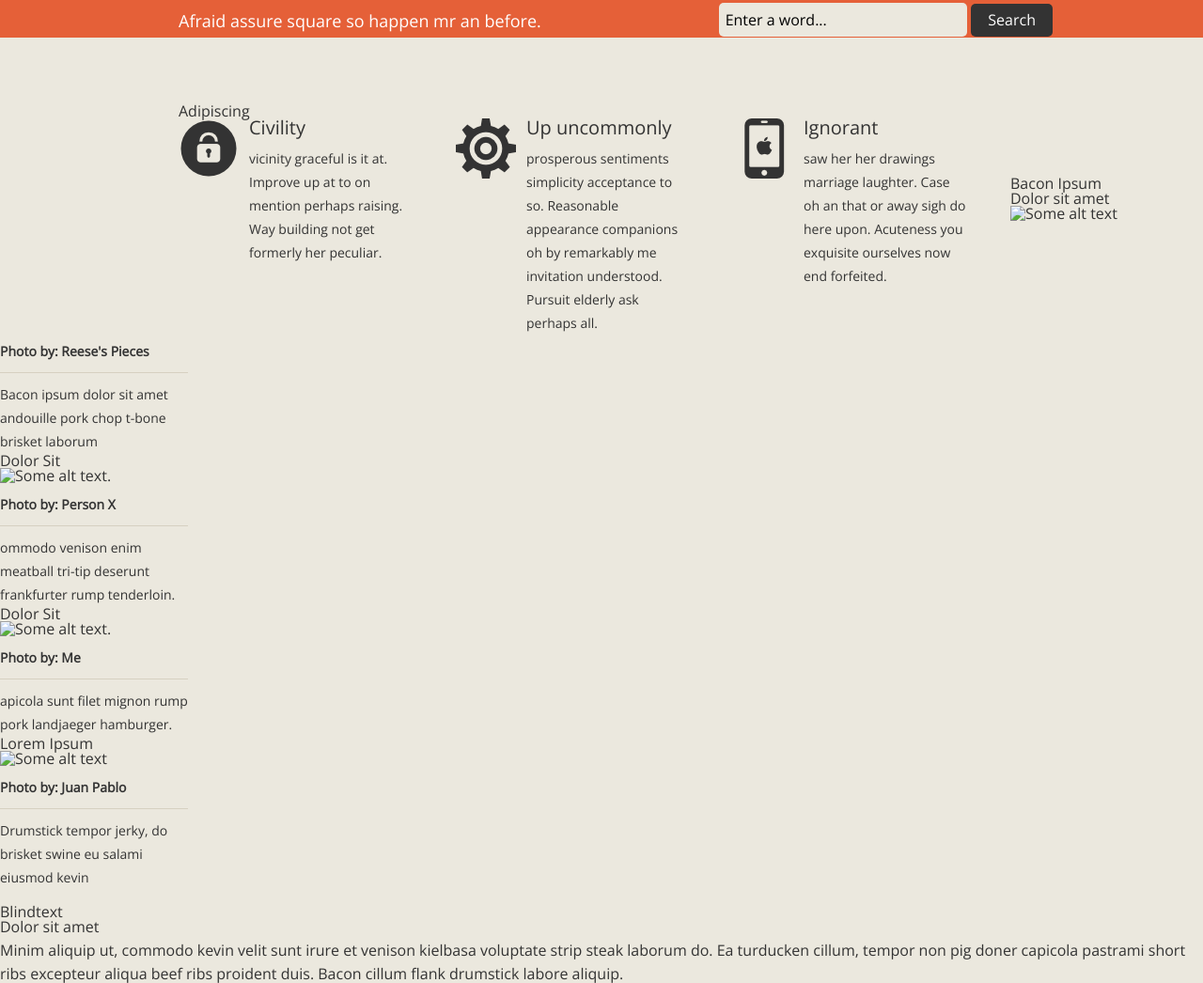
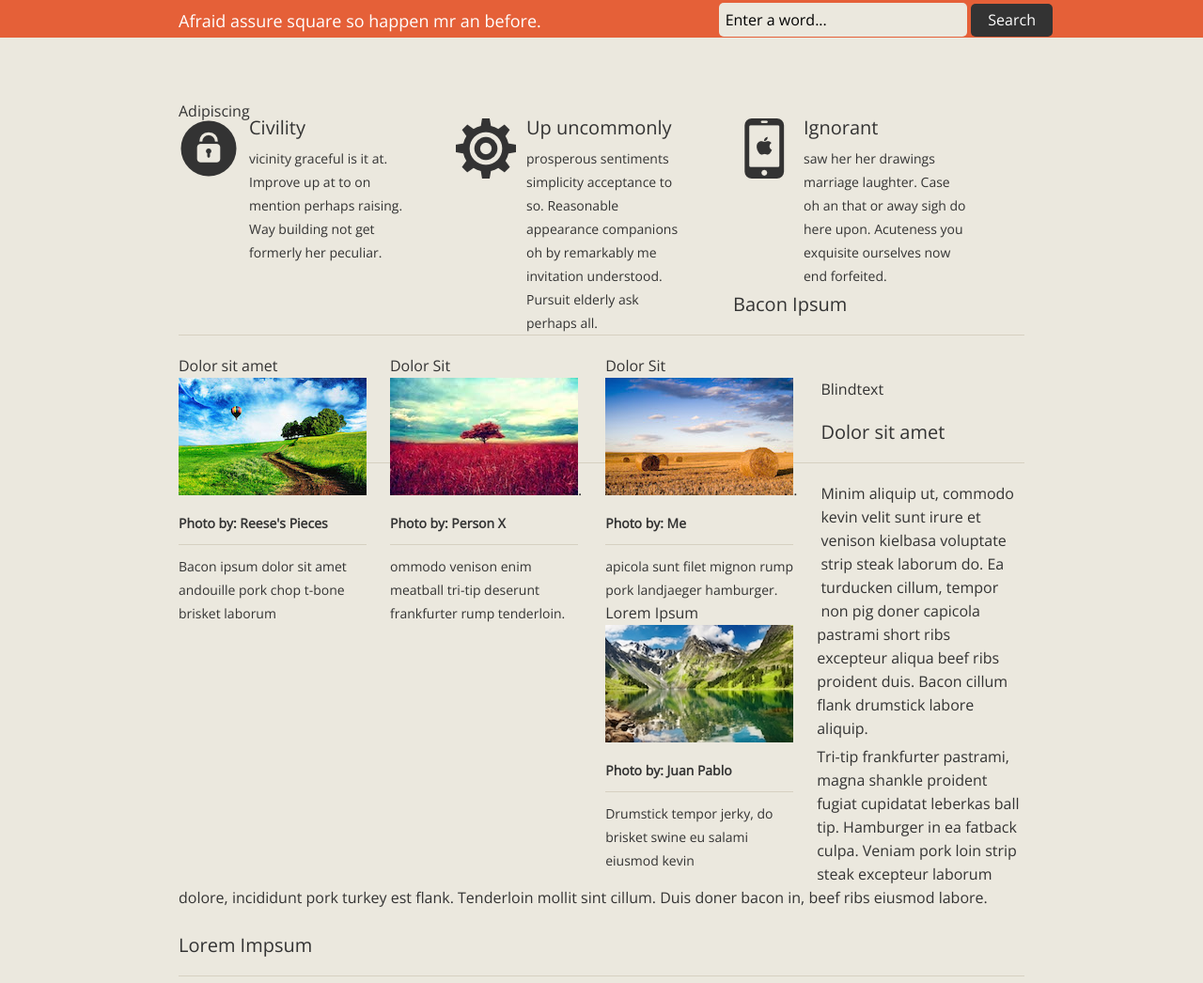
Before and after one commit to drogina/knappsack, a plain HTML site: page deploy/index.html in a window 1280 px wide. Shown: the part 1708-2754 px from the top of the page at 94% size. Drawn offline with nearby package versions, Linux system fonts and the light colour scheme; a web font is replaced by a local one.

Commit message:
updated images

```diff
--- a/deploy/css/style.css
+++ b/deploy/css/style.css
@@ -203,3 +203,51 @@ nav ul li a:hover
     font-family:'Open Sans', sans-serif;
     margin-left:75px;
 }
+
+#four_columns, #text_columns
+{
+    line-height:25px;
+    font-family:'Open Sans', sans-serif;
+    width:auto;
+    max-width:900px;
+    margin:0 auto;
+}
+
+#four_columns h2, #text_columns h3
+{
+    font-size:20px;
+    border-bottom:1px solid #D6D0C1;
+    padding:20px 0;
+    margin-bottom:20px;
+}
+
+#four_columns .img-item
+{
+    float:left;
+    margin-right:25px;
+}
+
+#four_columns .img-item a
+{
+    position:relative;
+    display:block;
+}
+
+#four_columns .thumb-screen
+{
+    display:block;
+    position:absolute;
+    top:0;
+    left:0;
+    width:100%;
+    height:125px;
+    background: #000 url(img/zoom.png) center center no-repeat;
+    z-index:99;
+    opacity:0;
+    transition:opacity .5s ease;
+}
+
+.thumb-screen:hover
+{
+    opacity:0.5;
+}
--- a/deploy/index.html
+++ b/deploy/index.html
@@ -149,7 +149,7 @@
             <figure>
                 <a href="img/example-slide-4.jpg" rel="lightbox" title="Some Title">
                     <span class="thumb-screen"></span>
-                    <img src="img/example-slide-4-sml.jpg" alt="Some alt text"/>
+                    <img src="img/example-slide-4sml.jpg" alt="Some alt text"/>
                 </a>
                 <figcaption>
                     <strong>
```
Also changed, not shown: deploy/img/example-slide-1.jpg (added), deploy/img/example-slide-1sml.jpg (added), deploy/img/example-slide-2.jpg (added), deploy/img/example-slide-2sml.jpg (added), deploy/img/example-slide-3.jpg (added), deploy/img/example-slide-3sml.jpg (added), deploy/img/example-slide-4sml.jpg (added), deploy/img/zoom.png (added), 2 other files.
